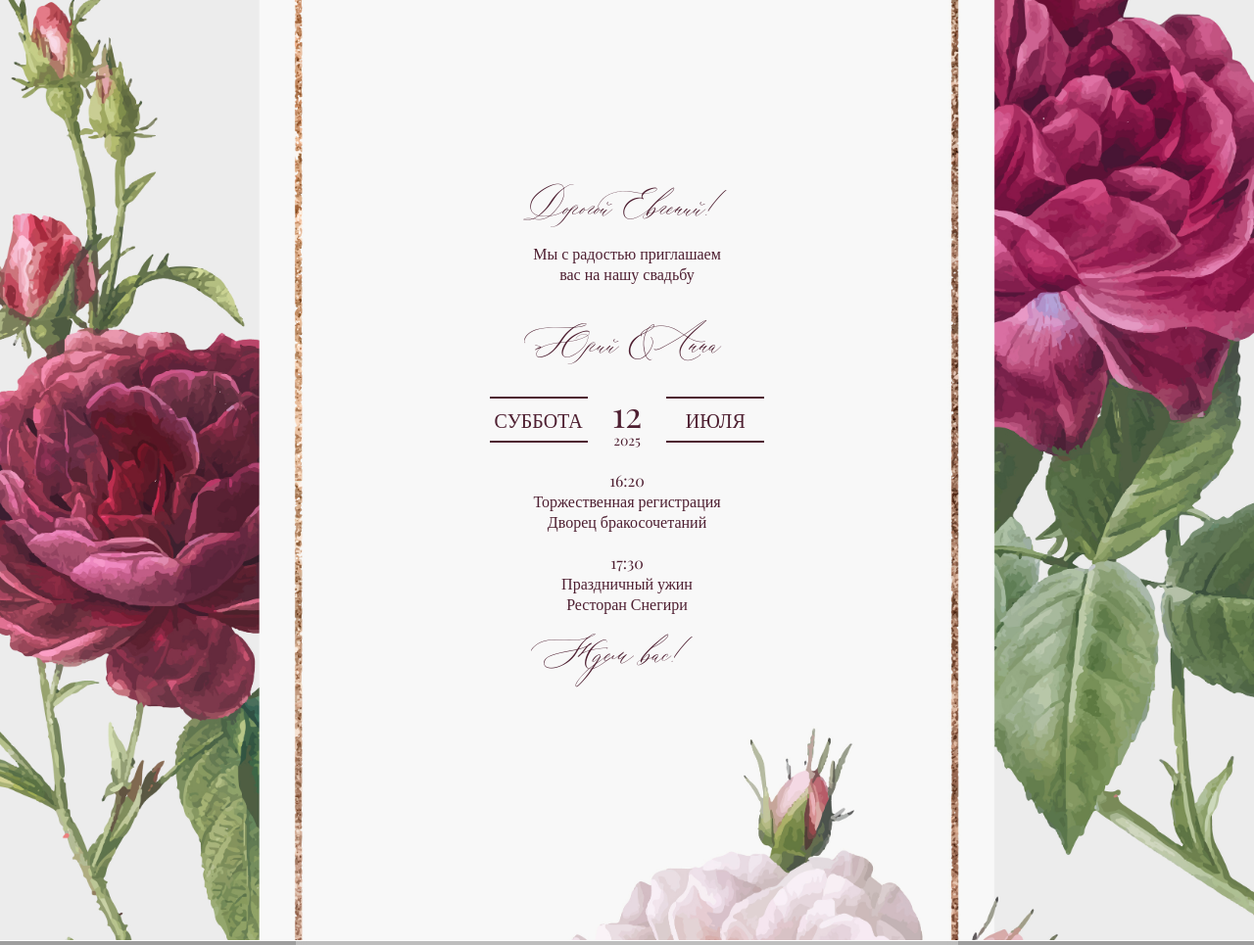
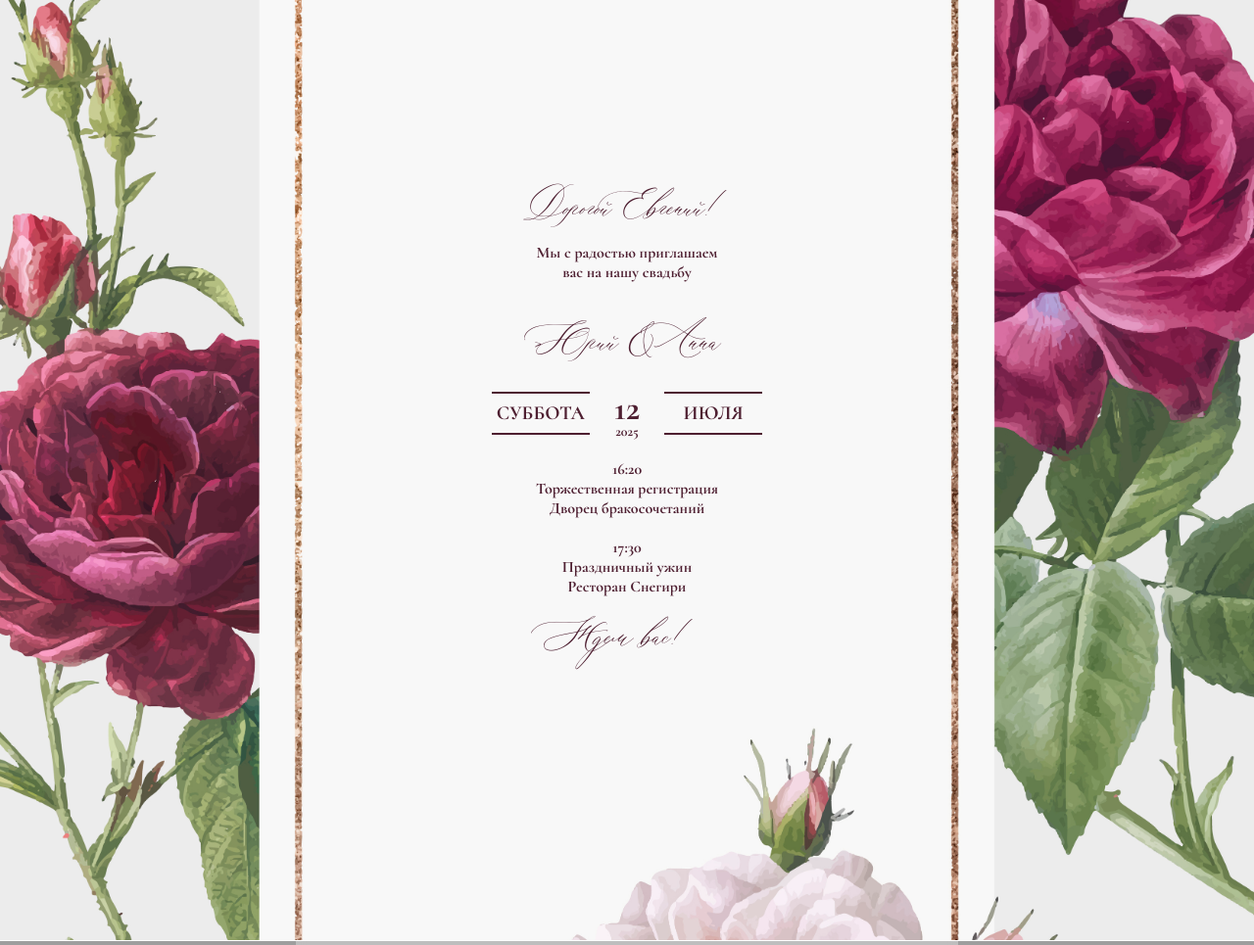
Before and after one commit to urakobzar/urakobzar.github.io, a PHP site: page / in a window 1280 px wide. Shown: the top 965 px of the page at 98% size. Run offline with PHP 8.4, Linux system fonts and the light colour scheme; grey boxes are pictures that could not be loaded.

Commit message:
Новый шрифт

```diff
--- /dev/null
+++ b/WeddingInvitation/cormorant_bold.css
@@ -0,0 +1,9 @@
+@font-face {
+	font-family: 'Cormorant Bold';
+	src: url('/fonts/cormorant_bold.eot'); /* IE 9 Compatibility Mode */
+	src: url('/fonts/cormorant_bold.eot?#iefix') format('embedded-opentype'), /* IE < 9 */
+		url('/fonts/cormorant_bold.woff2') format('woff2'), /* Super Modern Browsers */
+		url('/fonts/cormorant_bold.woff') format('woff'), /* Firefox >= 3.6, any other modern browser */
+		url('/fonts/cormorant_bold.ttf') format('truetype'), /* Safari, Android, iOS */
+		url('/fonts/cormorant_bold.svg#cormorant_bold') format('svg'); /* Chrome < 4, Legacy iOS */
+}
--- a/WeddingInvitation/index.html
+++ b/WeddingInvitation/index.html
@@ -5,7 +5,8 @@
     <title>Приглашение на свадьбу</title>
     <link rel="stylesheet" type="text/css" href="theme.css">
     <link rel="stylesheet" type="text/css" href="saint_amour_script.css">
-    <link rel="stylesheet" type="text/css" href="capsulexpromediumuc.css">
+    <link rel="stylesheet" type="text/css" href="cormorant_bold.css">
+
     <link rel="stylesheet" type="text/css" href="./icons/css/all.min.css">
     <link href="https://fonts.googleapis.com/css?family=Caveat|Quicksand&display=swap" rel="stylesheet">
     <link href="https://fonts.googleapis.com/css2?family=Playfair+Display:wght@400;700&display=swap" rel="stylesheet">
--- a/WeddingInvitation/theme.css
+++ b/WeddingInvitation/theme.css
@@ -7,7 +7,7 @@ html, body {
     margin: 0;
     height: 100vh;
     text-align: center;
-    font-family: 'Playfair Display', serif;
+    font-family: 'Cormorant Bold';
 }
 
 .body{
```
Also changed, not shown: WeddingInvitation/fonts/cormorant_bold.ttf (added), WeddingInvitation/fonts/cormorant_bold.woff (added), WeddingInvitation/fonts/cormorant_bold.woff2 (added), 2 other files.
